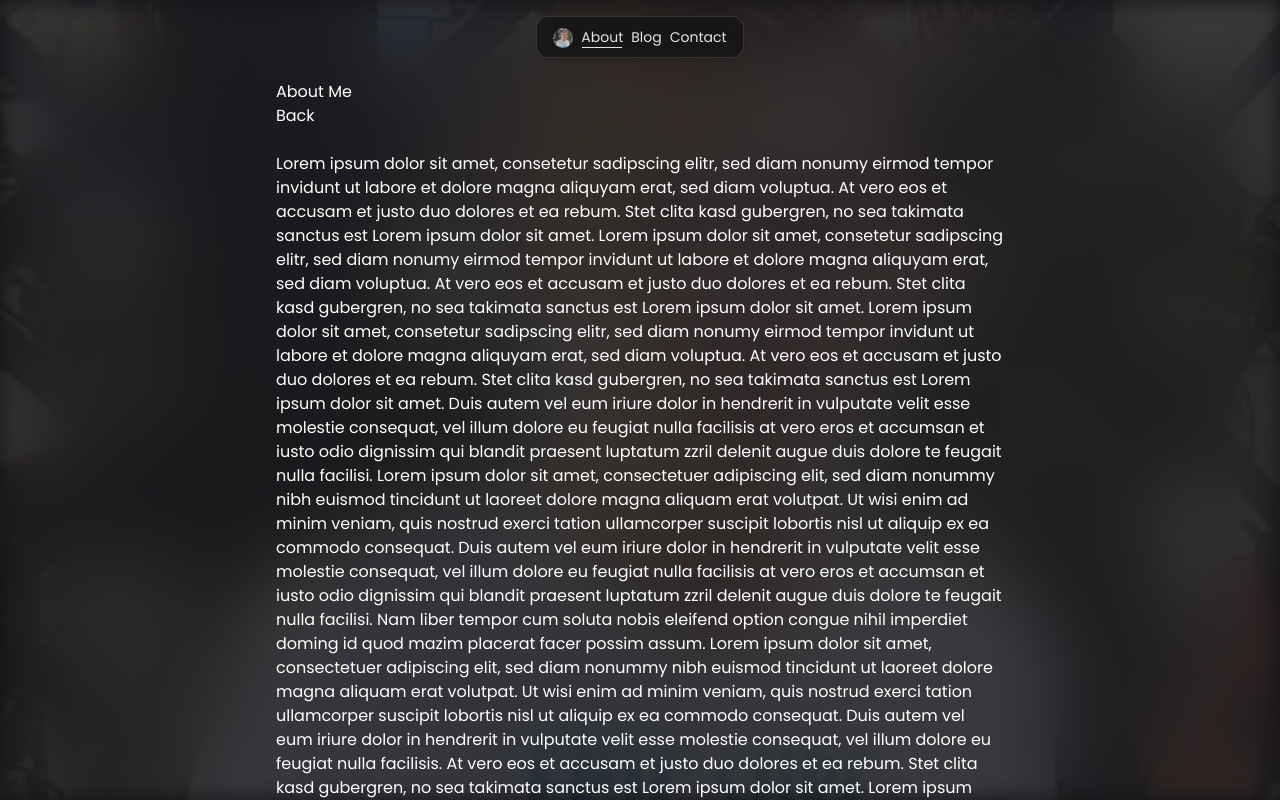
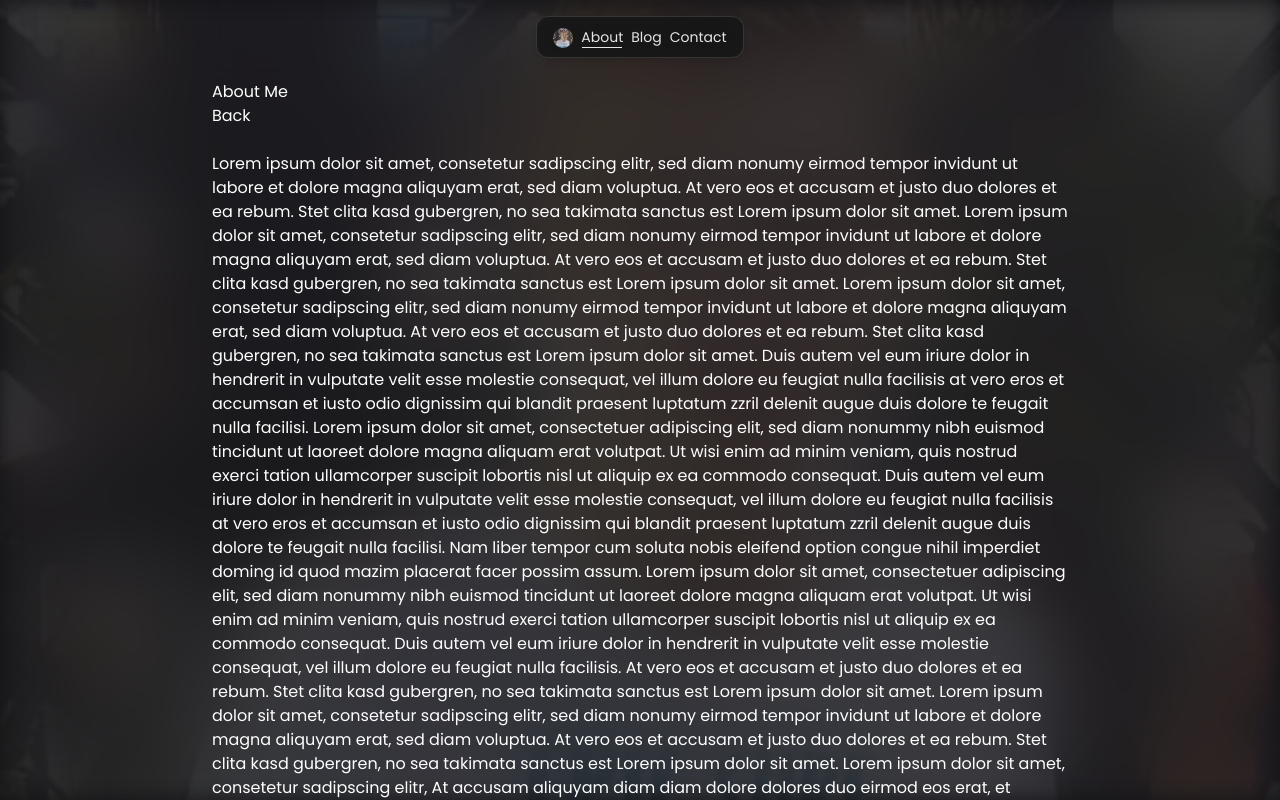
Before and after one commit to Ceddix/cedrik.me, a Next.js app: page /about in a window 1280 px wide. Built offline with nearby package versions, Linux system fonts and the light colour scheme.

Commit message:
feat: made article sections larger

```diff
--- a/app/(more)/layout.tsx
+++ b/app/(more)/layout.tsx
@@ -9,7 +9,7 @@ export default function RootLayout({ children }: { children: React.ReactNode })
 
               <NavBar/>
 
-              <main className={"flex-1 p-5 py-20 max-w-3xl w-full"}>
+              <main className={"flex-1 p-5 py-20 max-w-4xl w-full"}>
 
                   <div className={"relative overflow-y-hidden"}>
 
```
